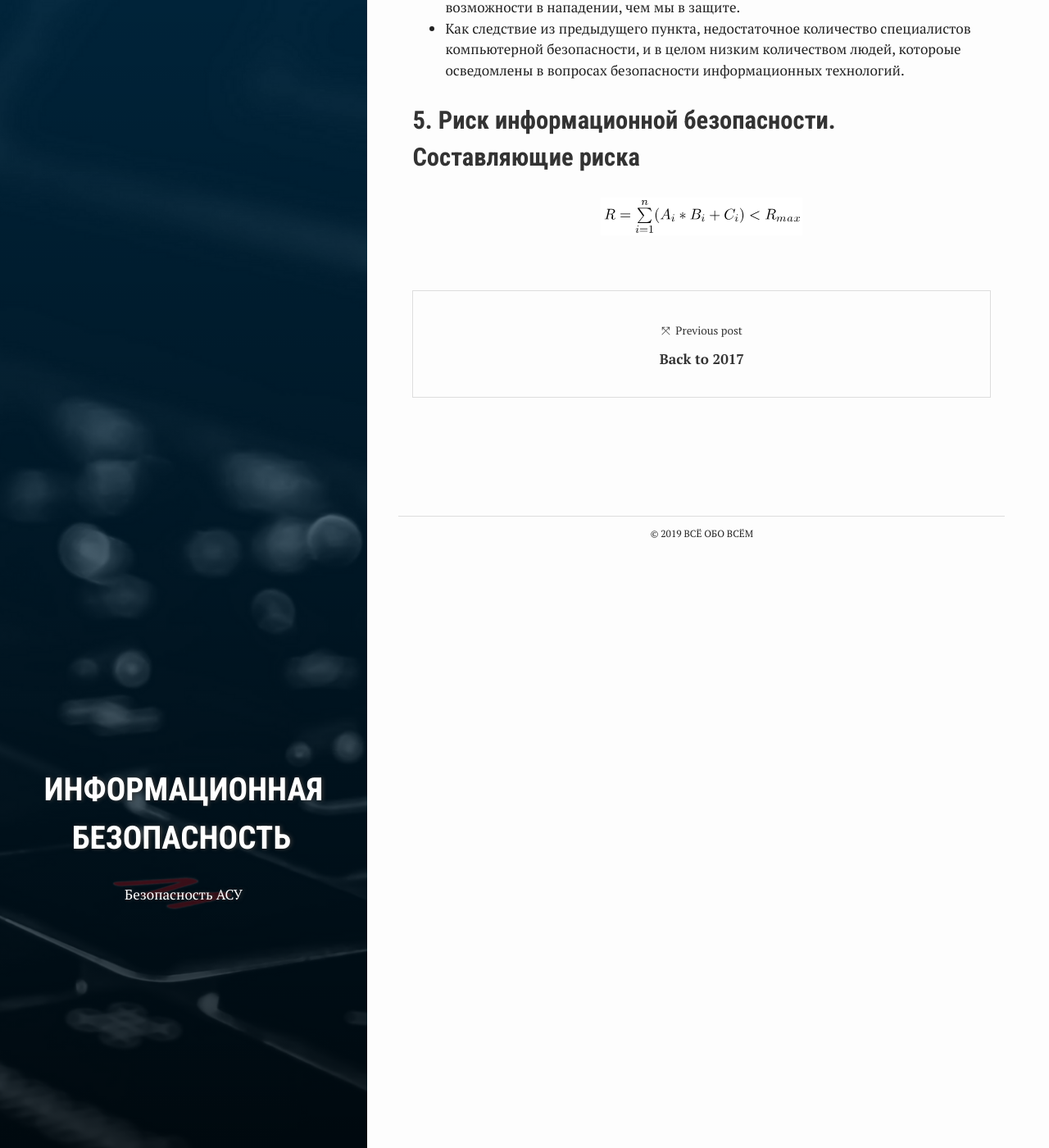
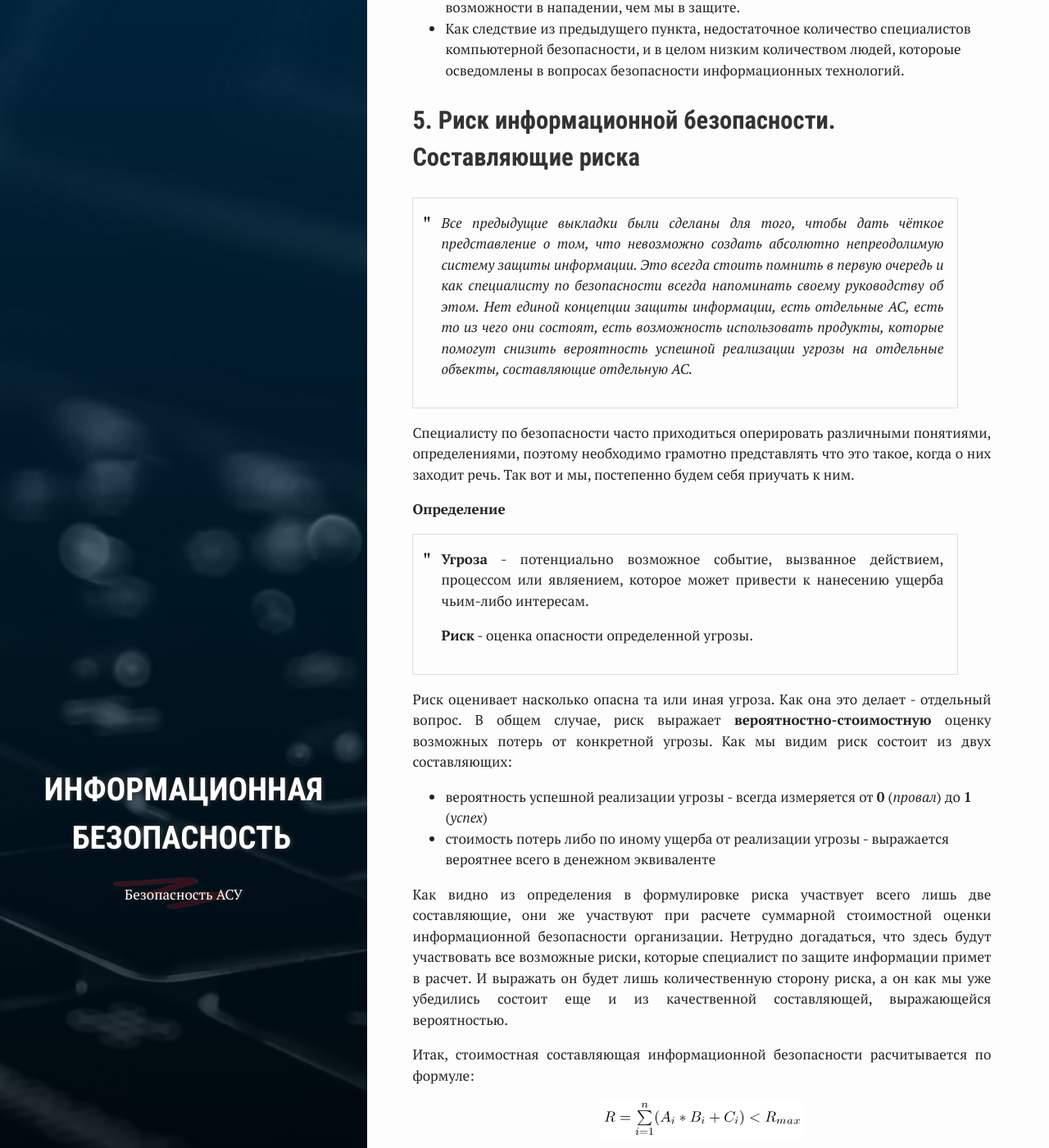
Before and after one commit to ghostmorgan/ghostmorgan.github.io, a Jekyll site: the page built from _posts/2019-10-11-inform_security_1_1.md, in a window 1280 px wide and 1400 px high, scrolled down 4975 px. Shown: the whole window at 82% size. Built offline with Jekyll 4.4.1, drawn with Linux system fonts in a browser that asks for light colours; nearby versions of some CDN libraries; comment, search, counter and statistics services are not loaded; some of the changed text lies outside the part shown.

Commit message:
Update 2019-10-11-inform_security_1_1.md

```diff
--- a/_posts/2019-10-11-inform_security_1_1.md
+++ b/_posts/2019-10-11-inform_security_1_1.md
@@ -93,4 +93,28 @@ comments: true
 
 <h2><a name="5">5. Риск информационной безопасности. Составляющие риска</a></h2>
 
+> *Все предыдущие выкладки были сделаны для того, чтобы дать чёткое представление о том, что невозможно создать абсолютно непреодолимую систему защиты информации. Это всегда стоить помнить в первую очередь и как специалисту по безопасности всегда напоминать своему руководству об этом. Нет единой концепции защиты информации, есть отдельные АС, есть то из чего они состоят, есть возможность использовать продукты, которые помогут снизить вероятность успешной реализации угрозы на отдельные объекты, составляющие отдельную АС.*
+
+Специалисту по безопасности часто приходиться оперировать различными понятиями, определениями, поэтому необходимо грамотно представлять что это такое, когда о них заходит речь. Так вот и мы, постепенно будем себя приучать к ним.
+
+**Определение**
+>**Угроза** - потенциально возможное событие, вызванное действием, процессом или являением, которое может привести к нанесению ущерба чьим-либо интересам.
+>
+> **Риск** - оценка опасности определенной угрозы.
+
+Риск оценивает насколько опасна та или иная угроза. Как она это делает - отдельный вопрос. В общем случае, риск выражает **вероятностно-стоимостную** оценку возможных потерь от конкретной угрозы. Как мы видим риск состоит из двух составляющих:
+
+* вероятность успешной реализации угрозы - всегда измеряется от **0** (*провал*) до **1** (*успех*)
+* стоимость потерь либо по иному ущерба от реализации угрозы - выражается вероятнее всего в денежном эквиваленте
+
+Как видно из определения в формулировке риска участвует всего лишь две составляющие, они же участвуют при расчете суммарной стоимостной оценки информационной безопасности организации. Нетрудно догадаться, что здесь будут участвовать все возможные риски, которые специалист по защите информации примет в расчет. И выражать он будет лишь количественную сторону риска, а он как мы уже убедились состоит еще и из качественной составляющей, выражающейся вероятностью.
+
+Итак, стоимостная составляющая информационной безопасности расчитывается по формуле:
+
 ![](//ghostmorgan.github.io/assets/images/ib/risk.svg "Стоимостная составляющая информационной безопасности")
+
+* **n** - количество всех принятых во внимание рисков
+* **A** - вероятностная оценка риска.
+* **В** - стоимостная оценка риска.
+* **С** - стоимость реализации мер защиты.
+* <i>R<sub>max</sub></i> - допустимые издержки.
```
